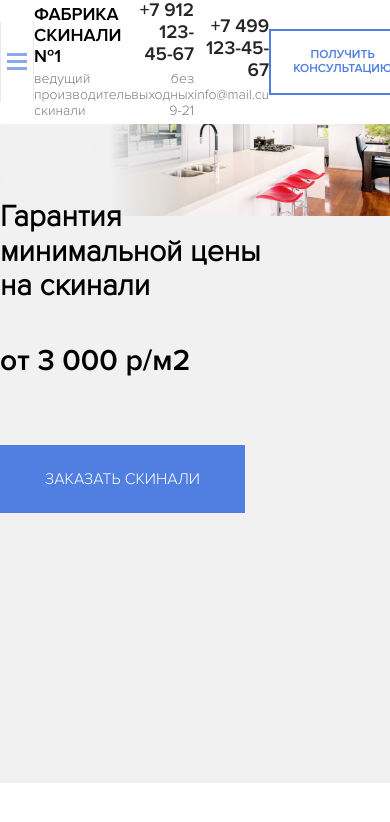
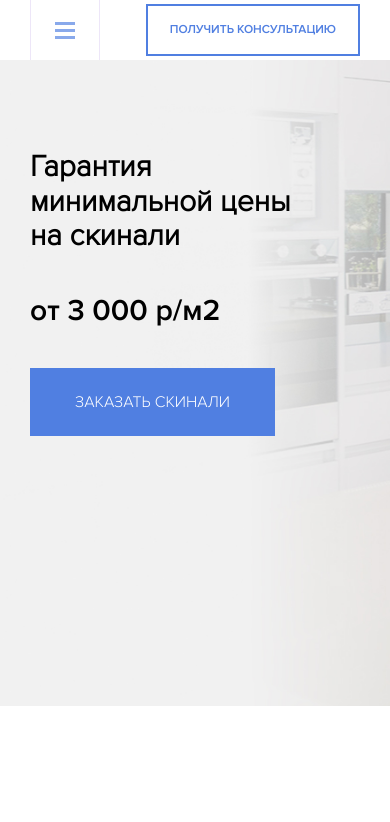
Before and after one commit to TimmyGOGO/skinali-tutorial, a plain HTML site: page index.html in a window 390 px wide. Drawn offline with Linux system fonts and the light colour scheme; a web font is replaced by a local one.

Commit message:
Made a main screen adaptive

```diff
--- a/sass/_grid.sass
+++ b/sass/_grid.sass
@@ -4,3 +4,13 @@
 .container
   max-width: 1170px
   margin: auto
+@media (max-width: 1199px)
+  .container
+    max-width: 960px
+@media (max-width: 991px)
+  .container
+    max-width: 750px
+@media (max-width: 768px)
+  .container
+    max-width: 100%
+    padding: 0 30px
--- a/sass/_interface.sass
+++ b/sass/_interface.sass
@@ -3,7 +3,7 @@ body
   color: text-color
 .button-o
   border: 2px solid $primary
-  background-color: transparent
+  background-color: #fff
   padding: 17px 22px
   font-size: 12px
   text-transform: uppercase
@@ -15,3 +15,6 @@ body
   padding: 25px 45px
   background-color: $primary
   color: #fff
+@media (max-width: 576px)
+  .button-o
+    font-style: 10px
--- a/sass/blocks/_hero.sass
+++ b/sass/blocks/_hero.sass
@@ -1,8 +1,8 @@
 .hero
   width: 100%
-  background: #f1f1f1 url('../img/hero/hero-bg.jpg') no-repeat center top 80px
+  background: #f1f1f1 url('../img/hero/hero-bg.jpg') no-repeat center top 60px
   background-size: contain
-  padding-top: 180px
+  padding-top: 130px
   padding-bottom: 270px
   &__title
     font-size: 30px
@@ -10,5 +10,9 @@
   &__subtitle
     display: block
     font-size: 30px
-    margin-bottom: 67px
+    margin-bottom: 40px
     +bold
+@media (max-width: 991px)
+  .hero
+    background-size: cover
+    background-position: top left 20%
--- a/sass/blocks/_navbar.sass
+++ b/sass/blocks/_navbar.sass
@@ -8,7 +8,6 @@
     display: flex
     align-items: center
     justify-content: space-between
-    min-height: 80px
   &__mobile, &__landline
     text-align: right
   &__phone
@@ -33,7 +32,7 @@
   background-color: $primary
   color: #fff
   transition: 0.2s
-  transform: translateY(-100%)
+  transform: translateY(-200%)
   &_active
     transform: translateY(0)
   &__nav
@@ -55,7 +54,7 @@
    border: none
    border-right: 1px solid rgba(#510bba, 0.1)
    border-left: 1px solid rgba(#510bba, 0.1)
-   height: 80px
+   height: 60px
    width: 70px
    &__line
      width: 20px
@@ -73,3 +72,18 @@
     display: block
     font-size: 14px
     color: $text-color-light
+@media (max-width: 991px)
+  .navbar
+    &__mobile, &__landline
+      display: none
+@media (max-width: 576px)
+  .logo
+    display: none
+  .menu
+    top: 60px
+    &-button
+      height: 60px
+    &__nav
+      flex-direction: column
+    &__link
+      margin-bottom: 20px
```
Also changed, not shown: css/style.css, 1 other file.
